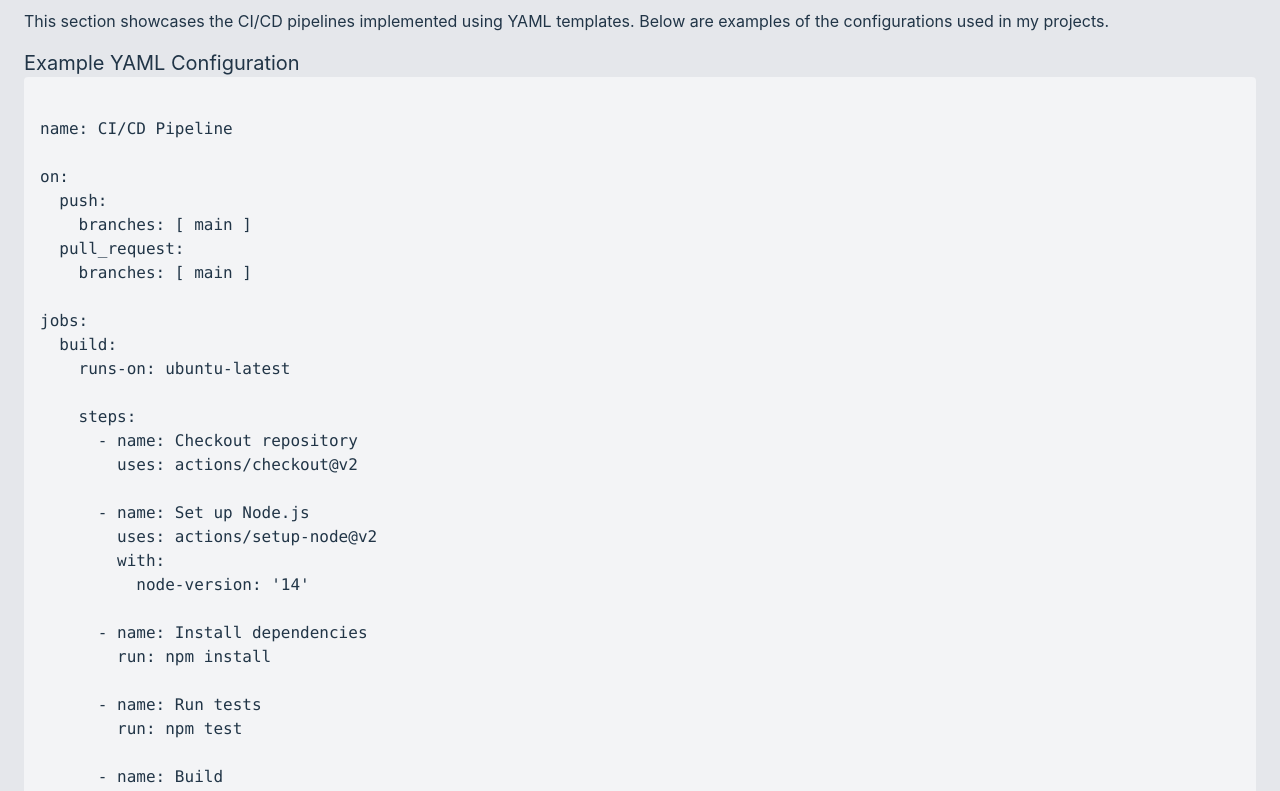
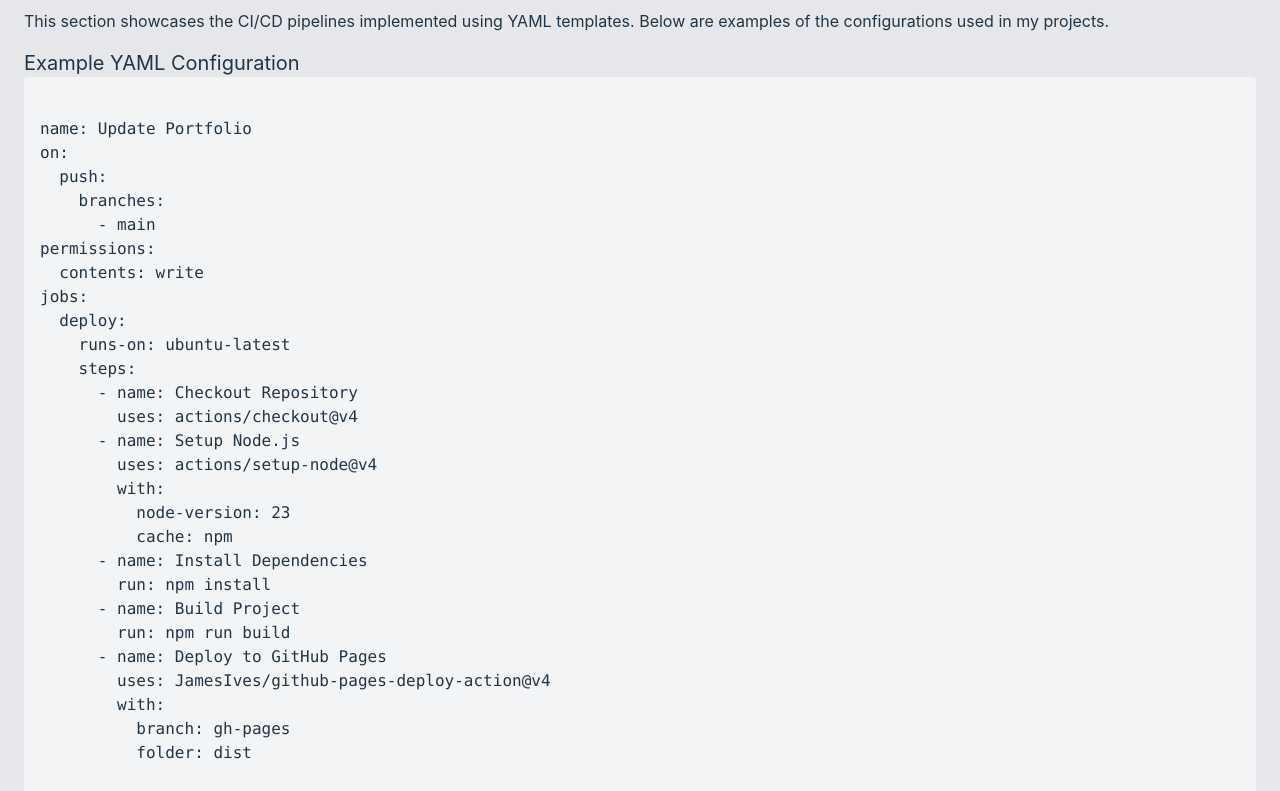
Before and after one commit to shubhambits/shubhambits.github.io, a React (Vite) app: page / in a window 1280 px wide. Shown: the part 463-1254 px from the top of the page. Built offline with nearby package versions, Linux system fonts and the light colour scheme.

Commit message:
update cicd showcase

```diff
--- a/src/components/CICDShowcase.tsx
+++ b/src/components/CICDShowcase.tsx
@@ -11,38 +11,33 @@ const CICDShowcase: React.FC = () => {
       <pre className="bg-gray-100 p-4 rounded">
         <code>
           {`
-name: CI/CD Pipeline
-
+name: Update Portfolio
 on:
   push:
-    branches: [ main ]
-  pull_request:
-    branches: [ main ]
-
+    branches:
+      - main
+permissions:
+  contents: write
 jobs:
-  build:
+  deploy:
     runs-on: ubuntu-latest
-
     steps:
-      - name: Checkout repository
-        uses: actions/checkout@v2
-
-      - name: Set up Node.js
-        uses: actions/setup-node@v2
+      - name: Checkout Repository
+        uses: actions/checkout@v4
+      - name: Setup Node.js
+        uses: actions/setup-node@v4
         with:
-          node-version: '14'
-
-      - name: Install dependencies
+          node-version: 23
+          cache: npm
+      - name: Install Dependencies
         run: npm install
-
-      - name: Run tests
-        run: npm test
-
-      - name: Build
+      - name: Build Project
         run: npm run build
-
-      - name: Deploy
-        run: npm run deploy
+      - name: Deploy to GitHub Pages
+        uses: JamesIves/github-pages-deploy-action@v4
+        with:
+          branch: gh-pages
+          folder: dist
           `}
         </code>
       </pre>
@@ -50,7 +45,7 @@ jobs:
         This YAML configuration defines a CI/CD pipeline that triggers on pushes and pull requests to the `main` branch. It checks out the repository, sets up Node.js, installs dependencies, runs tests, builds the application, and finally deploys it.
       </p>
       <p className="mt-2">
-        For more details, visit my <a href="https://github.com/username/repo" className="text-blue-500 hover:underline">GitHub repository</a>.
+        For more details, visit my <a href="https://github.com/shubhambits/shubhambits.github.io" className="text-blue-500 hover:underline">GitHub repository</a>.
       </p>
     </section>
   );
```
